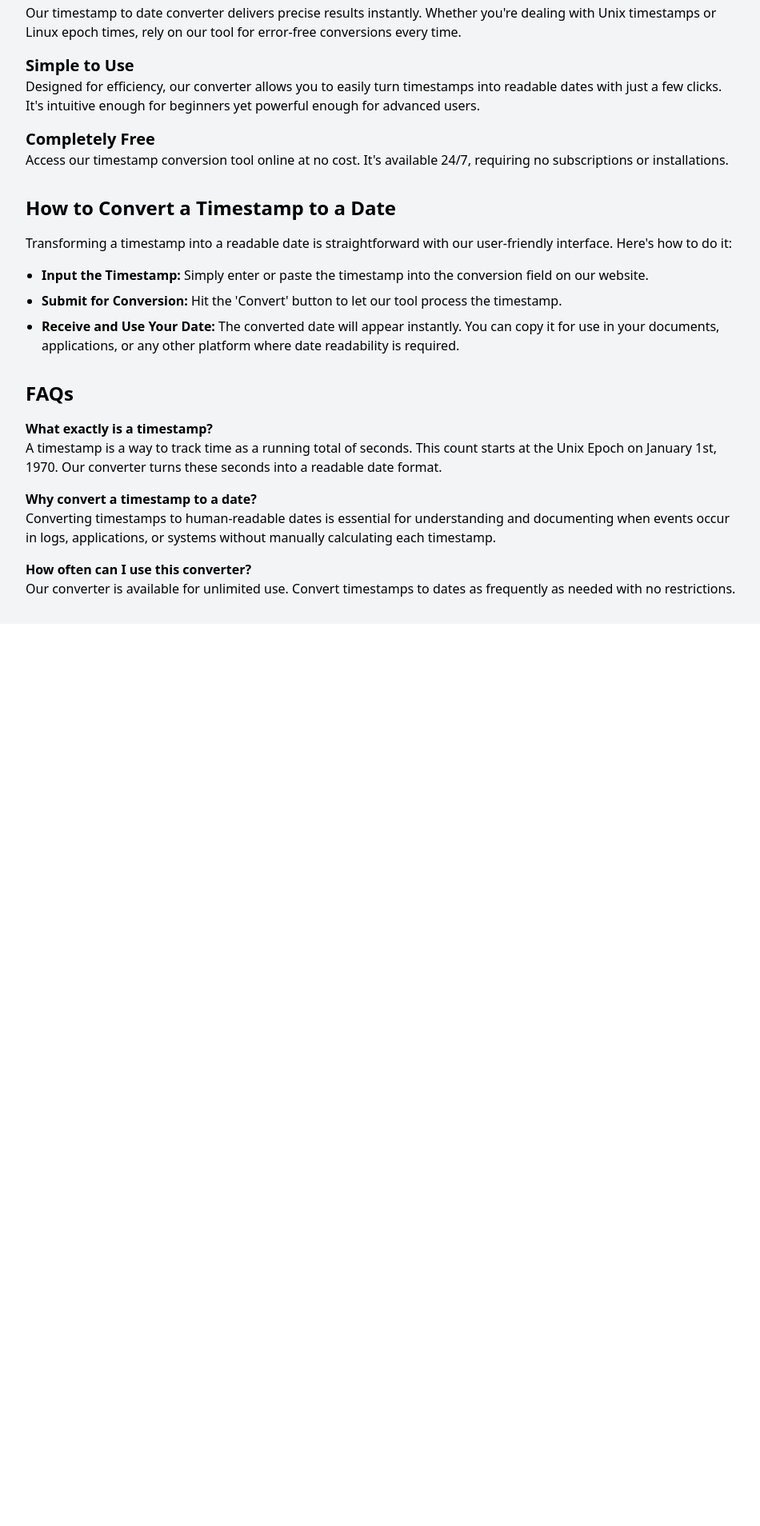
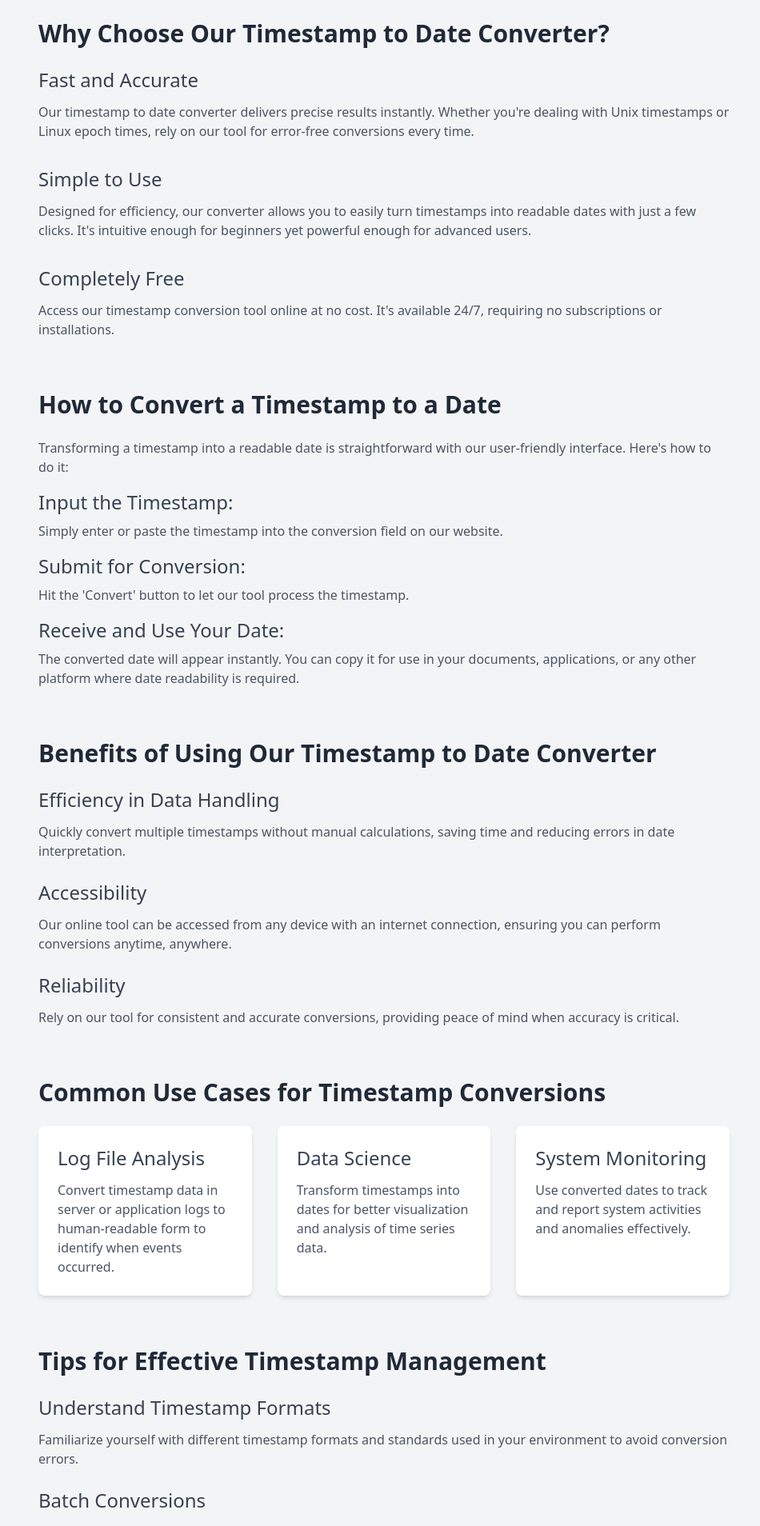
Before and after one commit to qiayue/timestamp.run, a Next.js app: page /timestamp-to-date in a window 1280 px wide. Shown: the part 520-2428 px from the top of the page at 80% size, without its empty margins (160-1110 px from the left). Before the commit the page ends 1300 px from the top, so only its background shows below. Built offline with nearby package versions, Linux system fonts and the light colour scheme.

Commit message:
Timestamp to Date 文案

```diff
--- a/src/pages/timestamp-to-date.tsx
+++ b/src/pages/timestamp-to-date.tsx
@@ -3,62 +3,233 @@ import TimestampToDateConverterComponent from '@/components/TimestampToDateConve
 
 export default function TimestampToDateConverter() {
   return (
-    <div className="max-w-4xl mx-auto">
+    <div className="max-w-4xl mx-auto px-4 py-8">
       <Head>
         <title>Timestamp to Date Converter | Timestamp.run</title>
         <meta name="description" content="Convert Unix timestamps to human-readable dates quickly and accurately. Ideal for developers, data analysts, and anyone involved in data processing." />
         <link rel="canonical" href="https://timestamp.run/timestamp-to-date" />
       </Head>
-      <h1 className="text-3xl font-bold mb-6">Welcome to Your Trusted Timestamp to Date Converter</h1>
-      <p className="mb-6">
-        Convert timestamps to human-readable dates quickly and accurately with our online tool. Ideal for developers, data analysts, and anyone involved in data processing who needs to interpret Unix or Linux timestamps easily.
+
+      <h1 className="text-4xl font-bold mb-6 text-center text-gray-800">Timestamp to Date Converter</h1>
+      <p className="text-xl text-center text-gray-600 mb-8">
+        Convert timestamps to human-readable dates quickly and accurately with our online tool.
+        Ideal for developers, data analysts, and anyone involved in data processing who needs
+        to interpret Unix or Linux timestamps easily.
       </p>
+
       <TimestampToDateConverterComponent />
 
-      <section className="mt-12">
-        <h2 className="text-2xl font-semibold mb-4">Why Choose Our Timestamp to Date Converter?</h2>
-        <h3 className="text-xl font-semibold mt-4">Fast and Accurate</h3>
-        <p className="mb-4">
-          Our timestamp to date converter delivers precise results instantly. Whether you're dealing with Unix timestamps or Linux epoch times, rely on our tool for error-free conversions every time.
-        </p>
-        <h3 className="text-xl font-semibold mt-4">Simple to Use</h3>
-        <p className="mb-4">
-          Designed for efficiency, our converter allows you to easily turn timestamps into readable dates with just a few clicks. It's intuitive enough for beginners yet powerful enough for advanced users.
-        </p>
-        <h3 className="text-xl font-semibold mt-4">Completely Free</h3>
-        <p className="mb-4">
-          Access our timestamp conversion tool online at no cost. It's available 24/7, requiring no subscriptions or installations.
-        </p>
+      <section className="mt-16">
+        <h2 className="text-3xl font-semibold mb-6 text-gray-800">Why Choose Our Timestamp to Date Converter?</h2>
+        <div className="space-y-8">
+          <div>
+            <h3 className="text-2xl font-medium mb-3 text-gray-700">Fast and Accurate</h3>
+            <p className="text-gray-600">
+              Our timestamp to date converter delivers precise results instantly.
+              Whether you're dealing with Unix timestamps or Linux epoch times,
+              rely on our tool for error-free conversions every time.
+            </p>
+          </div>
+          <div>
+            <h3 className="text-2xl font-medium mb-3 text-gray-700">Simple to Use</h3>
+            <p className="text-gray-600">
+              Designed for efficiency, our converter allows you to easily turn
+              timestamps into readable dates with just a few clicks. It's intuitive
+              enough for beginners yet powerful enough for advanced users.
+            </p>
+          </div>
+          <div>
+            <h3 className="text-2xl font-medium mb-3 text-gray-700">Completely Free</h3>
+            <p className="text-gray-600">
+              Access our timestamp conversion tool online at no cost. It's available
+              24/7, requiring no subscriptions or installations.
+            </p>
+          </div>
+        </div>
       </section>
 
-      <section className="mt-8">
-        <h2 className="text-2xl font-semibold mb-4">How to Convert a Timestamp to a Date</h2>
-        <p className="mb-4">
+      <section className="mt-16">
+        <h2 className="text-3xl font-semibold mb-6 text-gray-800">How to Convert a Timestamp to a Date</h2>
+        <p className="text-gray-600 mb-4">
           Transforming a timestamp into a readable date is straightforward with our user-friendly interface. Here's how to do it:
         </p>
-        <ul className="list-disc pl-5 space-y-2">
-          <li><strong>Input the Timestamp:</strong> Simply enter or paste the timestamp into the conversion field on our website.</li>
-          <li><strong>Submit for Conversion:</strong> Hit the 'Convert' button to let our tool process the timestamp.</li>
-          <li><strong>Receive and Use Your Date:</strong> The converted date will appear instantly. You can copy it for use in your documents, applications, or any other platform where date readability is required.</li>
-        </ul>
+        <div className="space-y-4">
+          <div>
+            <h3 className="text-2xl font-medium mb-2 text-gray-700">Input the Timestamp:</h3>
+            <p className="text-gray-600">
+              Simply enter or paste the timestamp into the conversion field on our website.
+            </p>
+          </div>
+          <div>
+            <h3 className="text-2xl font-medium mb-2 text-gray-700">Submit for Conversion:</h3>
+            <p className="text-gray-600">
+              Hit the 'Convert' button to let our tool process the timestamp.
+            </p>
+          </div>
+          <div>
+            <h3 className="text-2xl font-medium mb-2 text-gray-700">Receive and Use Your Date:</h3>
+            <p className="text-gray-600">
+              The converted date will appear instantly. You can copy it for use in your documents, applications, or any other platform where date readability is required.
+            </p>
+          </div>
+        </div>
       </section>
 
-      <section className="mt-8">
-        <h2 className="text-2xl font-semibold mb-4">FAQs</h2>
-        <div className="space-y-4">
+      <section className="mt-16">
+        <h2 className="text-3xl font-semibold mb-6 text-gray-800">Benefits of Using Our Timestamp to Date Converter</h2>
+        <div className="space-y-6">
           <div>
-            <h3 className="font-semibold">What exactly is a timestamp?</h3>
-            <p>A timestamp is a way to track time as a running total of seconds. This count starts at the Unix Epoch on January 1st, 1970. Our converter turns these seconds into a readable date format.</p>
+            <h3 className="text-2xl font-medium mb-3 text-gray-700">Efficiency in Data Handling</h3>
+            <p className="text-gray-600">
+              Quickly convert multiple timestamps without manual calculations, saving time and reducing errors in date interpretation.
+            </p>
           </div>
           <div>
-            <h3 className="font-semibold">Why convert a timestamp to a date?</h3>
-            <p>Converting timestamps to human-readable dates is essential for understanding and documenting when events occur in logs, applications, or systems without manually calculating each timestamp.</p>
+            <h3 className="text-2xl font-medium mb-3 text-gray-700">Accessibility</h3>
+            <p className="text-gray-600">
+              Our online tool can be accessed from any device with an internet connection, ensuring you can perform conversions anytime, anywhere.
+            </p>
           </div>
           <div>
-            <h3 className="font-semibold">How often can I use this converter?</h3>
-            <p>Our converter is available for unlimited use. Convert timestamps to dates as frequently as needed with no restrictions.</p>
+            <h3 className="text-2xl font-medium mb-3 text-gray-700">Reliability</h3>
+            <p className="text-gray-600">
+              Rely on our tool for consistent and accurate conversions, providing peace of mind when accuracy is critical.
+            </p>
           </div>
         </div>
+      </section>
+
+      <section className="mt-16">
+        <h2 className="text-3xl font-semibold mb-6 text-gray-800">Common Use Cases for Timestamp Conversions</h2>
+        <div className="grid grid-cols-1 md:grid-cols-3 gap-8">
+          <div className="bg-white p-6 rounded-lg shadow-md">
+            <h3 className="text-2xl font-medium mb-3 text-gray-700">Log File Analysis</h3>
+            <p className="text-gray-600">
+              Convert timestamp data in server or application logs to human-readable form to identify when events occurred.
+            </p>
+          </div>
+          <div className="bg-white p-6 rounded-lg shadow-md">
+            <h3 className="text-2xl font-medium mb-3 text-gray-700">Data Science</h3>
+            <p className="text-gray-600">
+              Transform timestamps into dates for better visualization and analysis of time series data.
+            </p>
+          </div>
+          <div className="bg-white p-6 rounded-lg shadow-md">
+            <h3 className="text-2xl font-medium mb-3 text-gray-700">System Monitoring</h3>
+            <p className="text-gray-600">
+              Use converted dates to track and report system activities and anomalies effectively.
+            </p>
+          </div>
+        </div>
+      </section>
+
+      <section className="mt-16">
+        <h2 className="text-3xl font-semibold mb-6 text-gray-800">Tips for Effective Timestamp Management</h2>
+        <div className="space-y-6">
+          <div>
+            <h3 className="text-2xl font-medium mb-3 text-gray-700">Understand Timestamp Formats</h3>
+            <p className="text-gray-600">
+              Familiarize yourself with different timestamp formats and standards used in your environment to avoid conversion errors.
+            </p>
+          </div>
+          <div>
+            <h3 className="text-2xl font-medium mb-3 text-gray-700">Batch Conversions</h3>
+            <p className="text-gray-600">
+              Use our tool to convert batches of timestamps at once, ideal for handling large datasets efficiently.
+            </p>
+          </div>
+          <div>
+            <h3 className="text-2xl font-medium mb-3 text-gray-700">Maintain Time Zone Awareness</h3>
+            <p className="text-gray-600">
+              Be aware of time zone differences when converting timestamps, especially when coordinating data across geographic locations.
+            </p>
+          </div>
+        </div>
+      </section>
+
+      <section className="mt-16">
+        <h2 className="text-3xl font-semibold mb-6 text-gray-800">Future Enhancements and Upcoming Features</h2>
+        <div className="space-y-6">
+          <div>
+            <h3 className="text-2xl font-medium mb-3 text-gray-700">Time Zone Conversion Options</h3>
+            <p className="text-gray-600">
+              We plan to introduce customizable time zone settings, allowing you to convert timestamps to dates in any specific time zone.
+            </p>
+          </div>
+          <div>
+            <h3 className="text-2xl font-medium mb-3 text-gray-700">API Access</h3>
+            <p className="text-gray-600">
+              Upcoming API services will enable developers to integrate our timestamp conversion capabilities directly into their applications.
+            </p>
+          </div>
+          <div>
+            <h3 className="text-2xl font-medium mb-3 text-gray-700">Enhanced Mobile Experience</h3>
+            <p className="text-gray-600">
+              Look forward to an optimized mobile version for even easier access on smartphones and tablets.
+            </p>
+          </div>
+        </div>
+      </section>
+
+      <section className="mt-16">
+        <h2 className="text-3xl font-semibold mb-6 text-gray-800">Frequently Asked Questions</h2>
+        <div className="space-y-6">
+          {[
+            {
+              q: "What exactly is a timestamp?",
+              a: "A timestamp is a way to track time as a running total of seconds. This count starts at the Unix Epoch on January 1st, 1970. Our converter turns these seconds into a readable date format."
+            },
+            {
+              q: "Why convert a timestamp to a date?",
+              a: "Converting timestamps to human-readable dates is essential for understanding and documenting when events occur in logs, applications, or systems without manually calculating each timestamp."
+            },
+            {
+              q: "How often can I use this converter?",
+              a: "Our converter is available for unlimited use. Convert timestamps to dates as frequently as needed with no restrictions."
+            },
+            {
+              q: "Is this converter tool secure?",
+              a: "Yes, our website uses secure technology to ensure that all data entered for conversion remains private and is not stored or tracked."
+            },
+            {
+              q: "Can I convert timestamps from any operating system?",
+              a: "Absolutely! Whether it's a Unix timestamp to date or a Linux timestamp to date, our tool is compatible with timestamps generated by any system."
+            },
+            {
+              q: "What is the range of timestamps that can be converted?",
+              a: "Our tool can convert any timestamp from January 1st, 1970, onwards. This covers the typical range of Unix and Linux timestamps."
+            },
+            {
+              q: "How accurate are the date conversions?",
+              a: "The date conversions are extremely accurate, reflecting the exact second the timestamp represents since the Unix Epoch."
+            },
+            {
+              q: "Can I convert dates back into timestamps?",
+              a: "Yes, our tool also supports converting readable dates back into timestamps, providing flexibility for various data processing needs."
+            },
+            {
+              q: "Do I need to register to use the converter?",
+              a: "No registration is necessary. Our timestamp to datetime online converter is designed to be used immediately by entering the site."
+            },
+            {
+              q: "How does this tool handle different time zones?",
+              a: "By default, our converter uses UTC to ensure universal time coordination, but you can adjust settings to convert timestamps to specific time zones if needed."
+            }
+          ].map((faq, index) => (
+            <div key={index} className="bg-white p-6 rounded-lg shadow-md">
+              <h3 className="text-xl font-semibold mb-3 text-gray-800">{faq.q}</h3>
+              <p className="text-gray-600">{faq.a}</p>
+            </div>
+          ))}
+        </div>
+      </section>
+
+      <section className="mt-16 bg-gray-50 p-8 rounded-lg shadow-md">
+        <h2 className="text-3xl font-semibold mb-4 text-gray-800">Start Converting Your Timestamps Today</h2>
+        <p className="text-xl text-gray-600">
+          Ready to get dates from your timestamps? Use our Timestamp to Date converter now to simplify your data processes.
+          Our tool is quick, reliable, and user-friendly, making it the perfect choice for professionals and individuals alike.
+        </p>
       </section>
       <script defer data-domain="timestamp.run" src="https://click.pageview.click/js/script.js"></script>
     </div>
@@ -67,6 +238,6 @@ export default function TimestampToDateConverter() {
 
 export async function getServerSideProps() {
   return {
-    props: {}, // 将会被传递给页面组件作为属性
+    props: {}, // Will be passed to the page component as props
   }
 }
```
